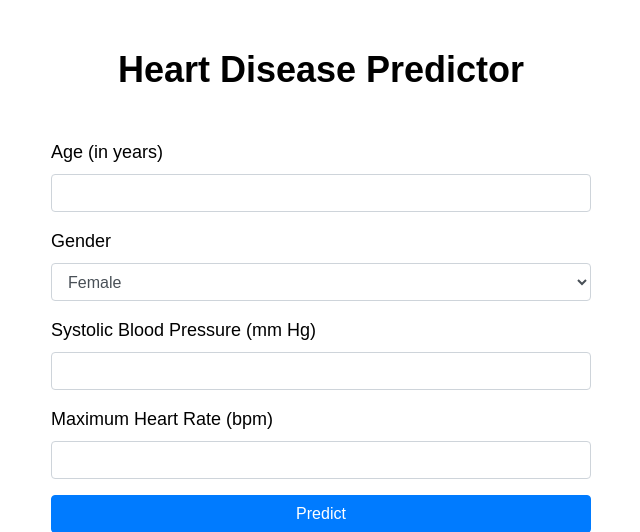
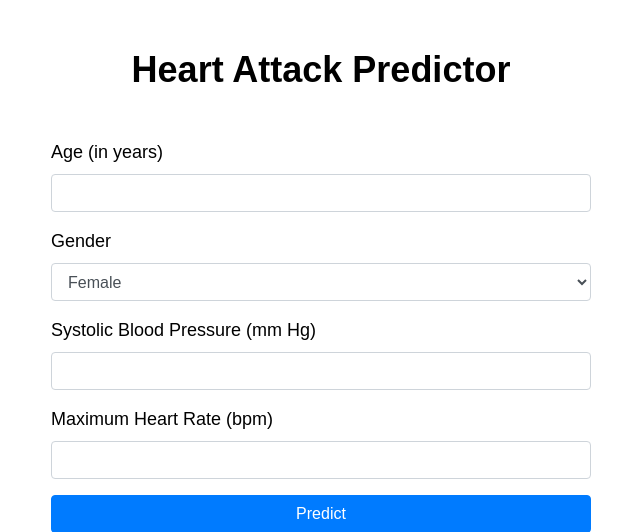
Before and after one commit to AliMoamen/BeatAlert, a Flask app: page / in a window 1280 px wide. Shown: the top 532 px of the page, without its empty margins (319-959 px from the left). Run offline with Flask 2, Linux system fonts and the light colour scheme; parts of the project's set-up code (start-up, migrations or seed data) failed here and were passed over; some libraries are stand-ins or nearby versions.

Commit message:
Update index.html

```diff
--- a/templates/index.html
+++ b/templates/index.html
@@ -3,7 +3,7 @@
 <head>
     <meta charset="UTF-8">
     <meta name="viewport" content="width=device-width, initial-scale=1.0">
-    <title>Heart Disease Predictor</title>
+    <title>Heart Attack Predictor</title>
     <link rel="preconnect" href="https://fonts.googleapis.com">
     <link rel="preconnect" href="https://fonts.gstatic.com" crossorigin>
     <link href="https://fonts.googleapis.com/css2?family=Roboto+Slab&display=swap" rel="stylesheet">
@@ -14,7 +14,7 @@
   <body>
     </div>
     <header class="header">
-      <h1 class="text-center my-5">Heart Disease Predictor</h1>
+      <h1 class="text-center my-5">Heart Attack Predictor</h1>
     </header>
     <main>
       <div class="container my-5">
```
